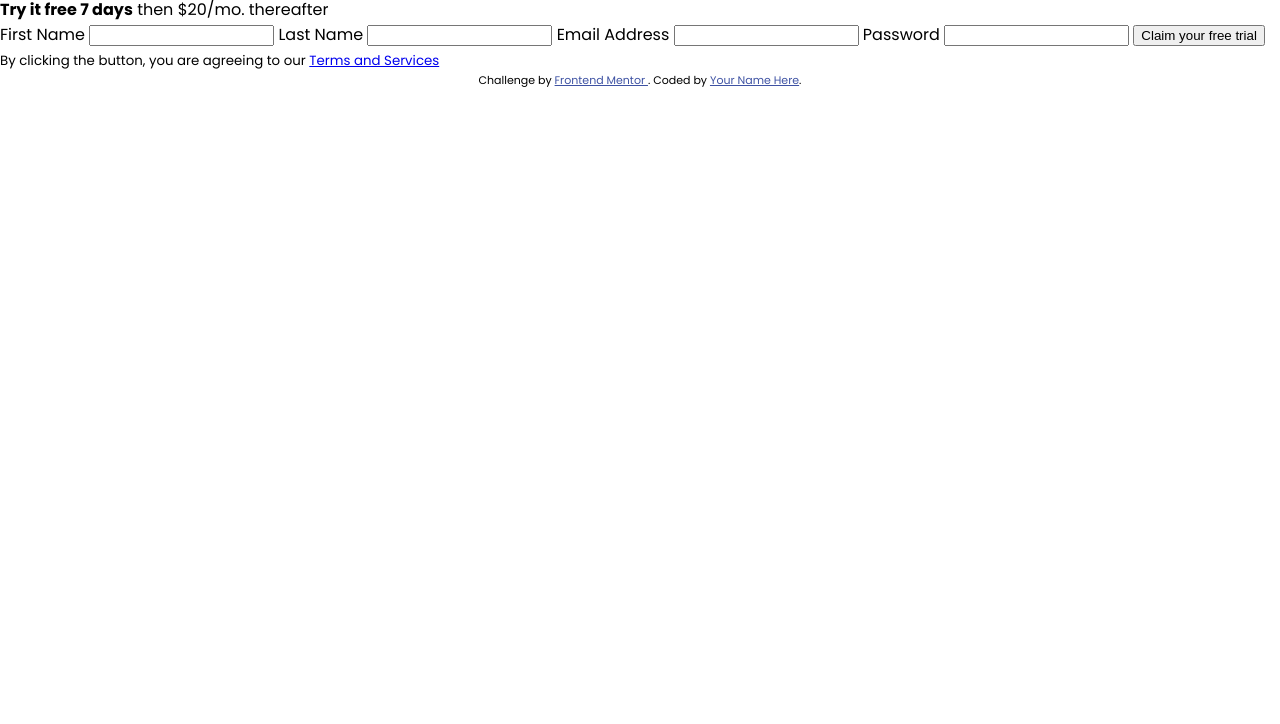
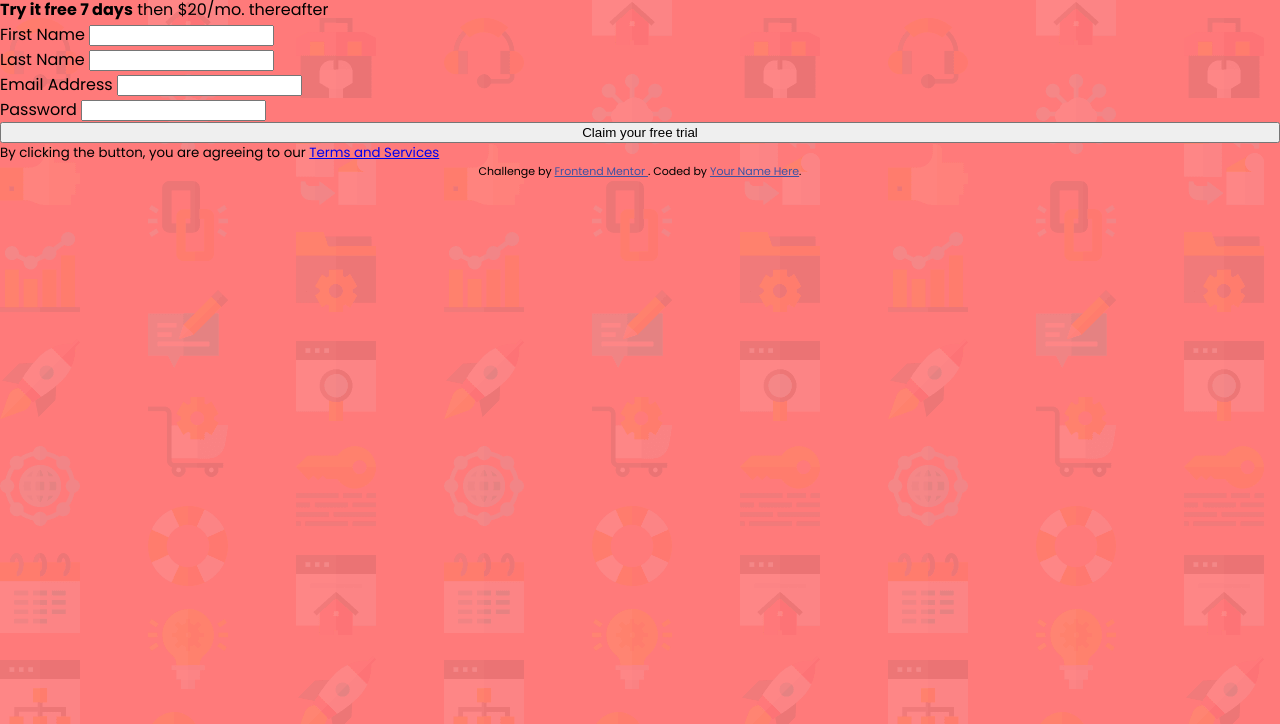
Before and after one commit to AlexKMarshall/intro-component-with-signup-form, a plain HTML site: page index.html in a window 1280 px wide. Shown: the part 76-800 px from the top of the page. Drawn offline with Linux system fonts and the light colour scheme.

Commit message:
Set background color and image

```diff
--- a/style.css
+++ b/style.css
@@ -3,3 +3,26 @@
 body {
   font-family: Poppins, sans-serif;
 }
+
+/* LAYOUT */
+
+form {
+  display: flex;
+  flex-direction: column;
+}
+
+/* COLOUR */
+:root {
+  --red: hsl(0, 100%, 74%);
+}
+
+body {
+  background-color: var(--red);
+  background-image: url(images/bg-intro-mobile.png);
+}
+
+@media screen and (min-width: 400px) {
+  body {
+    background-image: url(images/bg-intro-desktop.png);
+  }
+}
```
